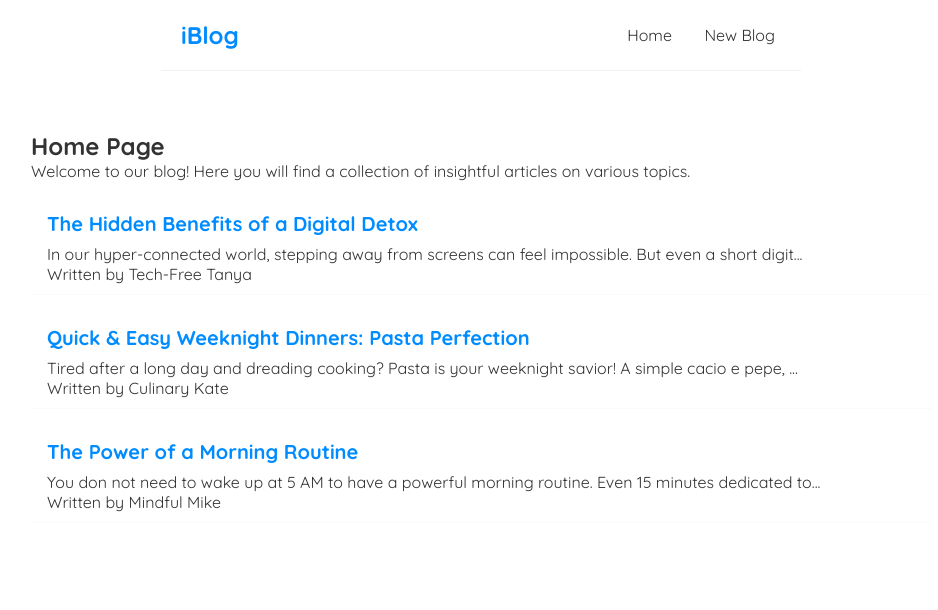
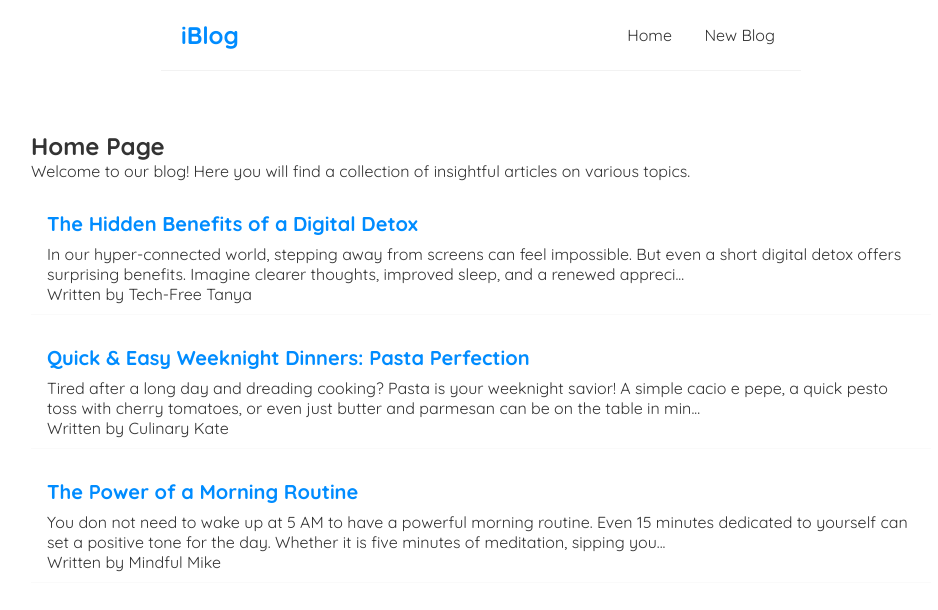
Before and after one commit to AbdullaAlmarzooq/i_blog, a React (Create React App) app: page / in a window 1280 px wide. Shown: the top 610 px of the page, without its empty margins (159-1097 px from the left). Built offline with nearby package versions, Linux system fonts and the light colour scheme; data requests are answered from the project's data file.

Commit message:
custom hook and router setup

```diff
--- a/package.json
+++ b/package.json
@@ -9,6 +9,7 @@
     "@testing-library/user-event": "^13.5.0",
     "react": "^19.1.0",
     "react-dom": "^19.1.0",
+    "react-router-dom": "^7.6.2",
     "react-scripts": "5.0.1",
     "web-vitals": "^2.1.4"
   },
--- a/src/App.js
+++ b/src/App.js
@@ -1,18 +1,19 @@
-
 import Navbar from './Navbar';
 import Home from './Home';
+import { BrowserRouter as Router, Route, Routes } from 'react-router-dom';
 
 function App() {
-
-
   return (
-
-    <div className="App">
-      <Navbar />
-      <div className="content">
-        <Home />
-    </div>
-    </div>
+    <Router>
+      <div className="App">
+        <Navbar />
+        <div className="content">
+          <Routes>
+        <Route path="/" element={<Home />} />
+          </Routes>
+        </div>
+      </div>
+    </Router>
   );
 }
 
--- a/src/BlogList.js
+++ b/src/BlogList.js
@@ -5,7 +5,7 @@ const BlogList = ({ blogs, title, handleDelete }) => {
                 {blogs.map((blog) => (
                 <div className="blog-preview" key={blog.id}>
                     <h2>{blog.title}</h2>
-                    <p>{blog.body.substring(0, 100)}...</p>
+                    <p>{blog.body.substring(0, 200)}...</p>
                     <p>Written by {blog.author}</p>
                 </div>
 
--- a/src/Home.js
+++ b/src/Home.js
@@ -1,33 +1,18 @@
-import { useState, useEffect } from 'react';
+
+import useFetch from './useFetch';
 import BlogList from './BlogList';
 
 const Home = () => {
-    const [blogs, setBlogs] = useState(null);
 
-    const [name, setName] = useState('Mindful Mike');
+   const {data: blogs, isPending, error} = useFetch('http://localhost:8000/blogs');
 
-
-    useEffect(() => {
-
-        fetch('http://localhost:8000/blogs')
-            .then(res => {
-                if (!res.ok) {
-                    throw Error('Could not fetch the data for that resource');
-                }
-                return res.json();
-            })
-            .then(data => {
-                setBlogs(data);
-            })
-            .catch(err => {
-                console.error(err.message);
-            });
-    },[]);
 
     return (
         <div className="Home">
             <h2>Home Page</h2>
             <p>Welcome to our blog! Here you will find a collection of insightful articles on various topics.</p>
+            {error && <div>{error}</div>}
+            {isPending && <div>Loading...</div>}
             {blogs && <BlogList blogs={blogs} title="List of all blogs" />}
         </div>
     );
--- /dev/null
+++ b/src/useFetch.js
@@ -0,0 +1,42 @@
+import { useState, useEffect } from 'react';
+
+const useFetch = (url) => {
+  const [data, setData] = useState(null);
+  const [isPending, setIsPending] = useState(true);
+  const [error, setError] = useState(null);
+
+  useEffect(() => {
+    const abortCont = new AbortController();
+
+    setTimeout(() => {
+      fetch(url, { signal: abortCont.signal })
+      .then(res => {
+        if (!res.ok) {
+          throw Error('could not fetch the data for that resource');
+        }
+        return res.json();
+      })
+      .then(data => {
+        setIsPending(false);
+        setData(data);
+        setError(null);
+      })
+      .catch(err => {
+        if (err.name === 'AbortError') {
+          console.log('fetch aborted')
+        } else {
+
+          setIsPending(false);
+          setError(err.message);
+        }
+      })
+    }, 1000);
+
+
+    return () => abortCont.abort();
+  }, [url])
+
+  return { data, isPending, error };
+}
+
+export default useFetch;
```
Also changed, not shown: 1 other file (tests, documents, lock files or other folders).
